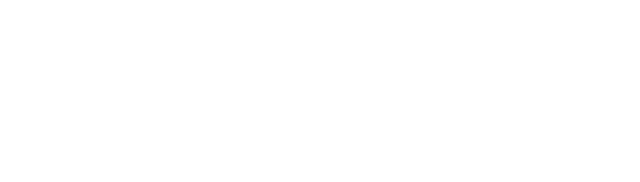
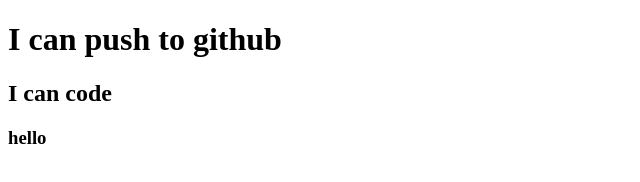
Before and after one commit to Lokman-Hossain-Mujahid/my-second-repo, a plain HTML site: page index.html in a window 1280 px wide. Shown: the whole page, without its empty margins (0-640 px from the left). Drawn offline with Linux system fonts and the light colour scheme.

Commit message:
added header

```diff
--- a/index.html
+++ b/index.html
@@ -7,6 +7,8 @@
     <title>My Second Git Repo</title>
 </head>
 <body>
-
+    <h1>I can push to github</h1>
+    <h2>I can code</h2>
+    <h3>hello</h3>
 </body>
 </html>
```
